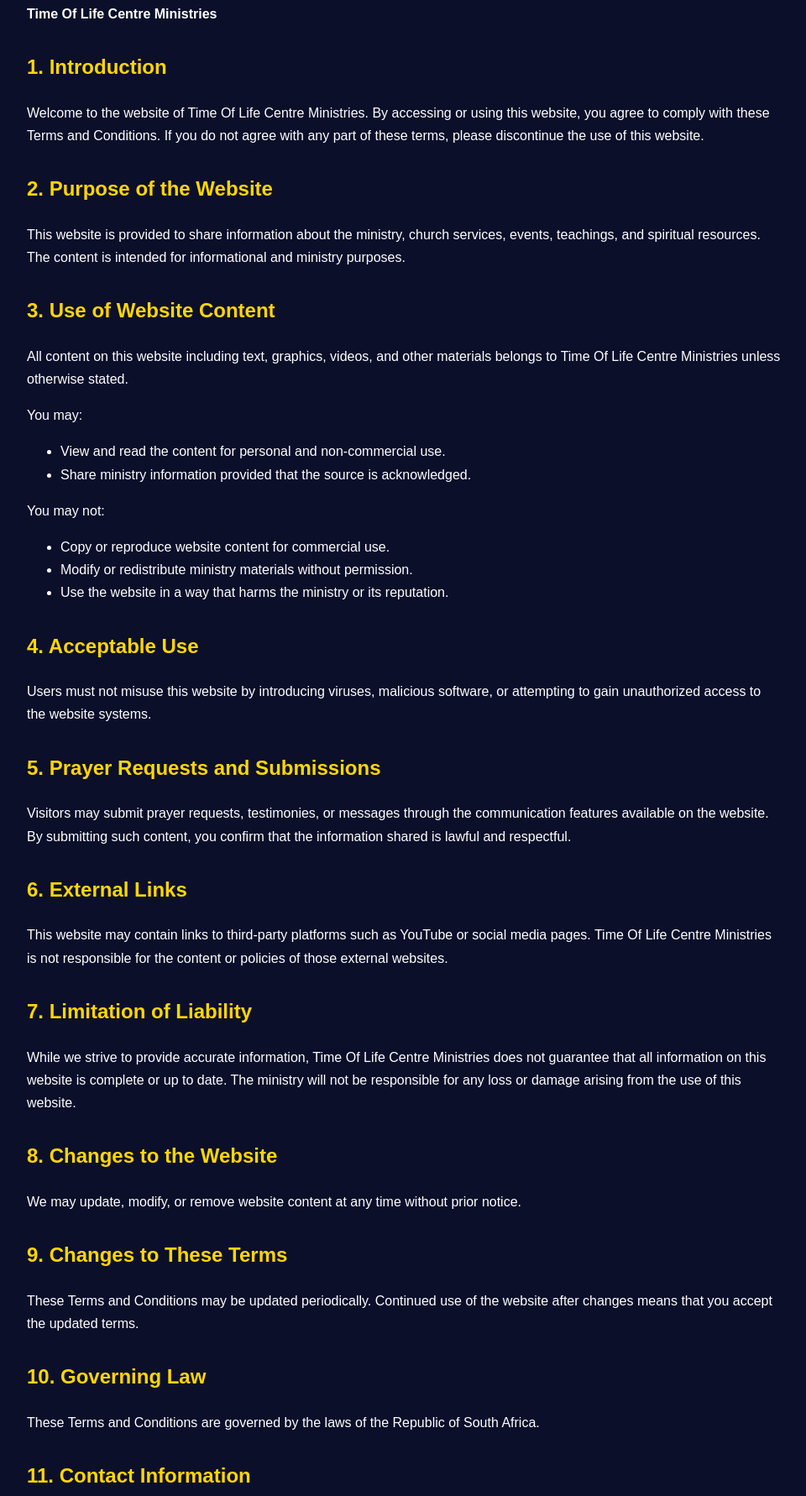
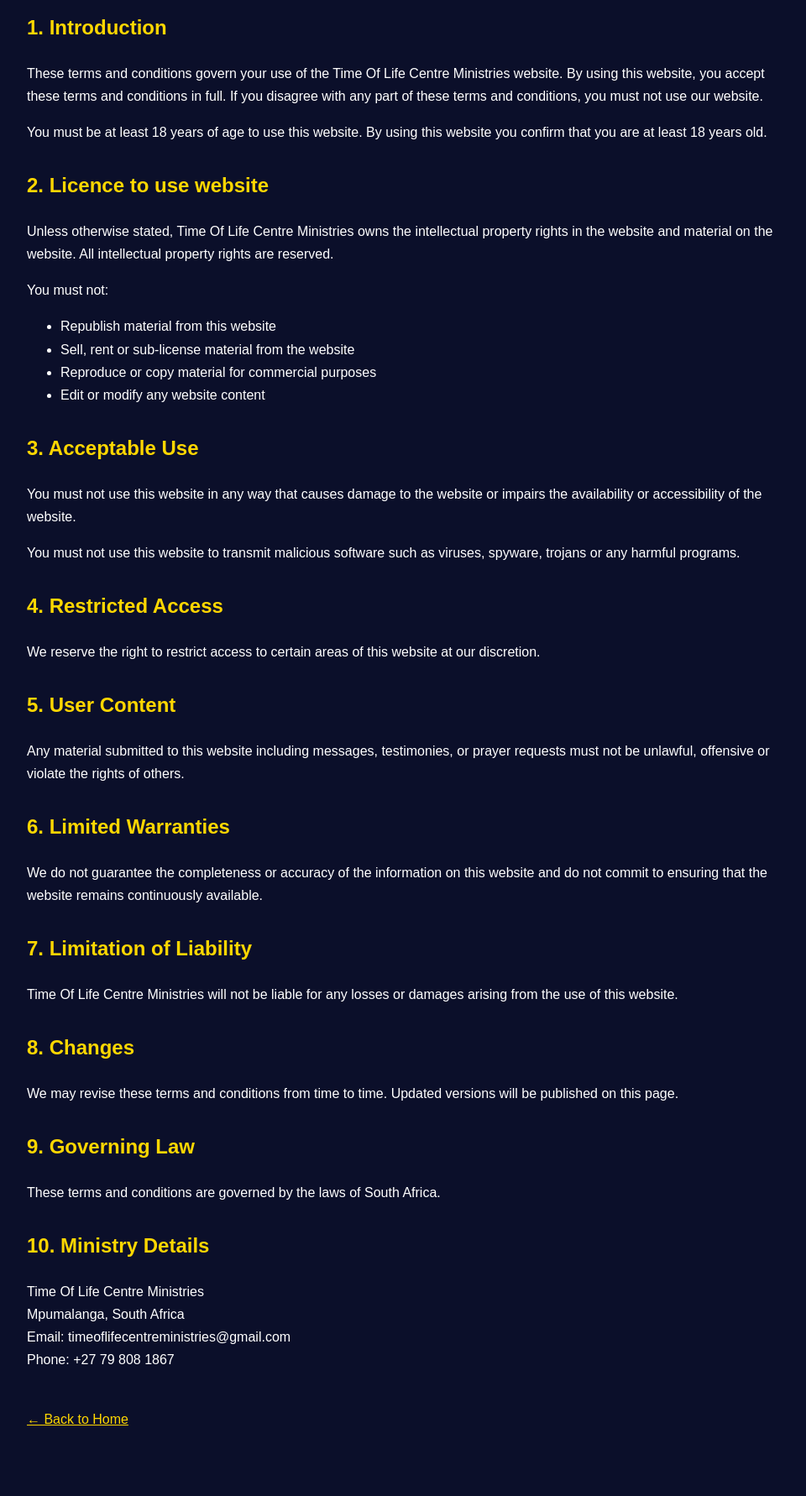
Before and after one commit to timeoflifecentreministries/timeoflifecentreministries, a plain HTML site: page terms.html in a window 1280 px wide. Shown: the part 133-1915 px from the top of the page at 84% size, without its empty margins (158-1118 px from the left). After the commit the page ends 1877 px from the top, so only its background shows below. Drawn offline with Linux system fonts and the light colour scheme.

Commit message:
Add files via upload

```diff
--- a/terms.html
+++ b/terms.html
@@ -15,14 +15,8 @@
 line-height:1.7;
 }
 
-.container{
-max-width:900px;
-margin:auto;
-}
-
 h1{
 color:gold;
-margin-bottom:20px;
 }
 
 h2{
@@ -30,108 +24,117 @@
 margin-top:30px;
 }
 
+.container{
+max-width:900px;
+margin:auto;
+}
+
 a{
 color:gold;
 }
 </style>
+
 </head>
 
 <body>
 
 <div class="container">
 
-<h1>Terms & Conditions</h1>
-<p><strong>Time Of Life Centre Ministries</strong></p>
+<h1>Time Of Life Centre Ministries – Terms & Conditions</h1>
 
 <h2>1. Introduction</h2>
+
 <p>
-Welcome to the website of Time Of Life Centre Ministries. By accessing or using this website,
-you agree to comply with these Terms and Conditions. If you do not agree with any part of these
-terms, please discontinue the use of this website.
+These terms and conditions govern your use of the Time Of Life Centre Ministries website.
+By using this website, you accept these terms and conditions in full. If you disagree with any part
+of these terms and conditions, you must not use our website.
 </p>
 
-<h2>2. Purpose of the Website</h2>
 <p>
-This website is provided to share information about the ministry, church services,
-events, teachings, and spiritual resources. The content is intended for informational
-and ministry purposes.
+You must be at least 18 years of age to use this website. By using this website you confirm that
+you are at least 18 years old.
 </p>
 
-<h2>3. Use of Website Content</h2>
+<h2>2. Licence to use website</h2>
+
 <p>
-All content on this website including text, graphics, videos, and other materials
-belongs to Time Of Life Centre Ministries unless otherwise stated.
+Unless otherwise stated, Time Of Life Centre Ministries owns the intellectual property rights
+in the website and material on the website. All intellectual property rights are reserved.
 </p>
 
-<p>You may:</p>
+<p>You must not:</p>
+
 <ul>
-<li>View and read the content for personal and non-commercial use.</li>
-<li>Share ministry information provided that the source is acknowledged.</li>
+<li>Republish material from this website</li>
+<li>Sell, rent or sub-license material from the website</li>
+<li>Reproduce or copy material for commercial purposes</li>
+<li>Edit or modify any website content</li>
 </ul>
 
-<p>You may not:</p>
-<ul>
-<li>Copy or reproduce website content for commercial use.</li>
-<li>Modify or redistribute ministry materials without permission.</li>
-<li>Use the website in a way that harms the ministry or its reputation.</li>
-</ul>
+<h2>3. Acceptable Use</h2>
 
-<h2>4. Acceptable Use</h2>
 <p>
-Users must not misuse this website by introducing viruses, malicious software,
-or attempting to gain unauthorized access to the website systems.
+You must not use this website in any way that causes damage to the website or impairs the
+availability or accessibility of the website.
 </p>
 
-<h2>5. Prayer Requests and Submissions</h2>
 <p>
-Visitors may submit prayer requests, testimonies, or messages through the
-communication features available on the website.
-By submitting such content, you confirm that the information shared is lawful
-and respectful.
+You must not use this website to transmit malicious software such as viruses, spyware,
+trojans or any harmful programs.
 </p>
 
-<h2>6. External Links</h2>
+<h2>4. Restricted Access</h2>
+
 <p>
-This website may contain links to third-party platforms such as YouTube or social
-media pages. Time Of Life Centre Ministries is not responsible for the content
-or policies of those external websites.
+We reserve the right to restrict access to certain areas of this website at our discretion.
+</p>
+
+<h2>5. User Content</h2>
+
+<p>
+Any material submitted to this website including messages, testimonies, or prayer requests
+must not be unlawful, offensive or violate the rights of others.
+</p>
+
+<h2>6. Limited Warranties</h2>
+
+<p>
+We do not guarantee the completeness or accuracy of the information on this website and
+do not commit to ensuring that the website remains continuously available.
 </p>
 
 <h2>7. Limitation of Liability</h2>
+
 <p>
-While we strive to provide accurate information, Time Of Life Centre Ministries
-does not guarantee that all information on this website is complete or up to date.
-The ministry will not be responsible for any loss or damage arising from the use
-of this website.
+Time Of Life Centre Ministries will not be liable for any losses or damages arising from
+the use of this website.
 </p>
 
-<h2>8. Changes to the Website</h2>
+<h2>8. Changes</h2>
+
 <p>
-We may update, modify, or remove website content at any time without prior notice.
+We may revise these terms and conditions from time to time. Updated versions will be
+published on this page.
 </p>
 
-<h2>9. Changes to These Terms</h2>
+<h2>9. Governing Law</h2>
+
 <p>
-These Terms and Conditions may be updated periodically. Continued use of the
-website after changes means that you accept the updated terms.
+These terms and conditions are governed by the laws of South Africa.
 </p>
 
-<h2>10. Governing Law</h2>
-<p>
-These Terms and Conditions are governed by the laws of the Republic of South Africa.
-</p>
+<h2>10. Ministry Details</h2>
 
-<h2>11. Contact Information</h2>
 <p>
 Time Of Life Centre Ministries<br>
-South Africa<br>
+Mpumalanga, South Africa<br>
 Email: timeoflifecentreministries@gmail.com<br>
-Phone / WhatsApp: +27 79 808 1867
+Phone: +27 79 808 1867
 </p>
 
 <br>
 
-<a href="index.html">Return to Home Page</a>
+<a href="index.html">← Back to Home</a>
 
 </div>
 
```
